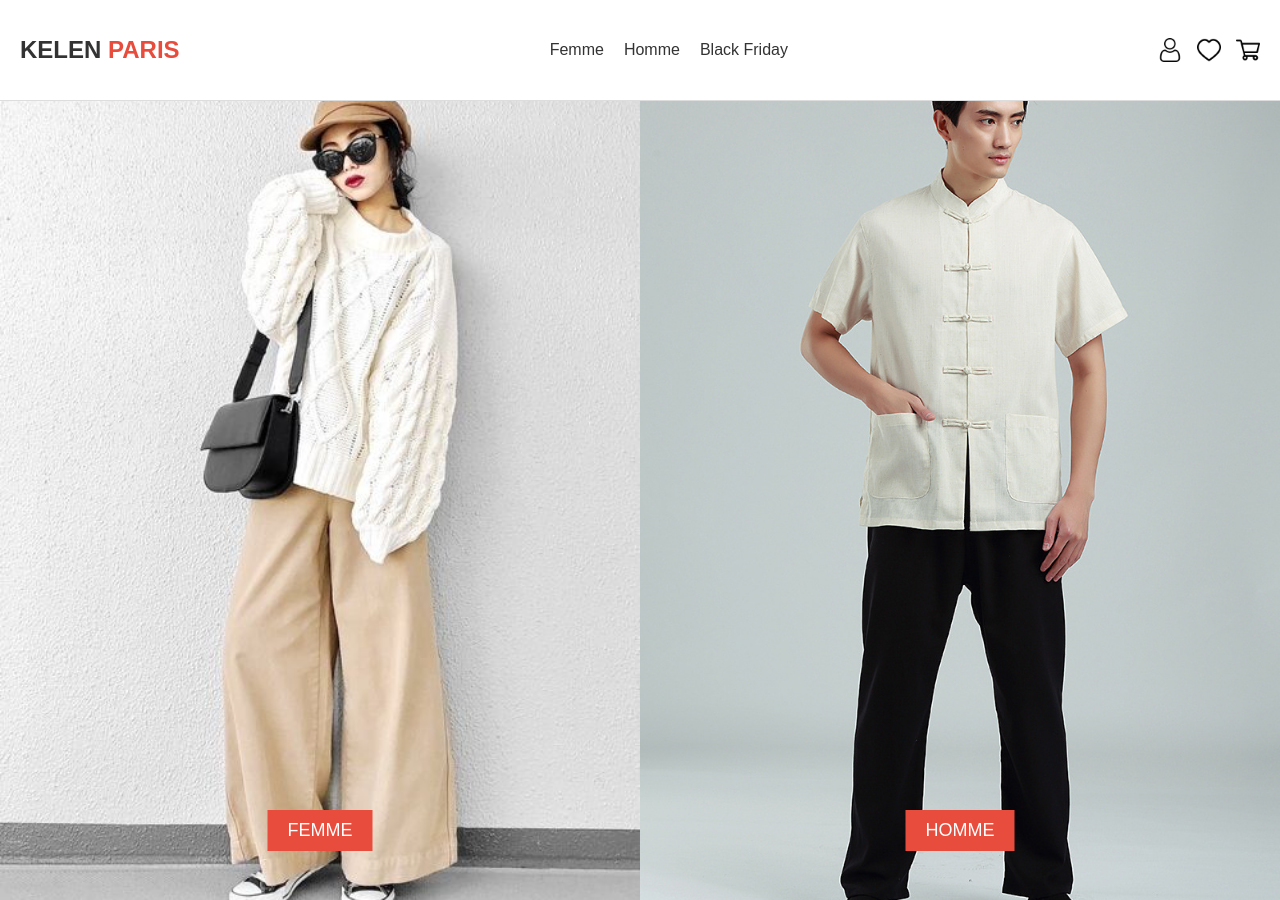
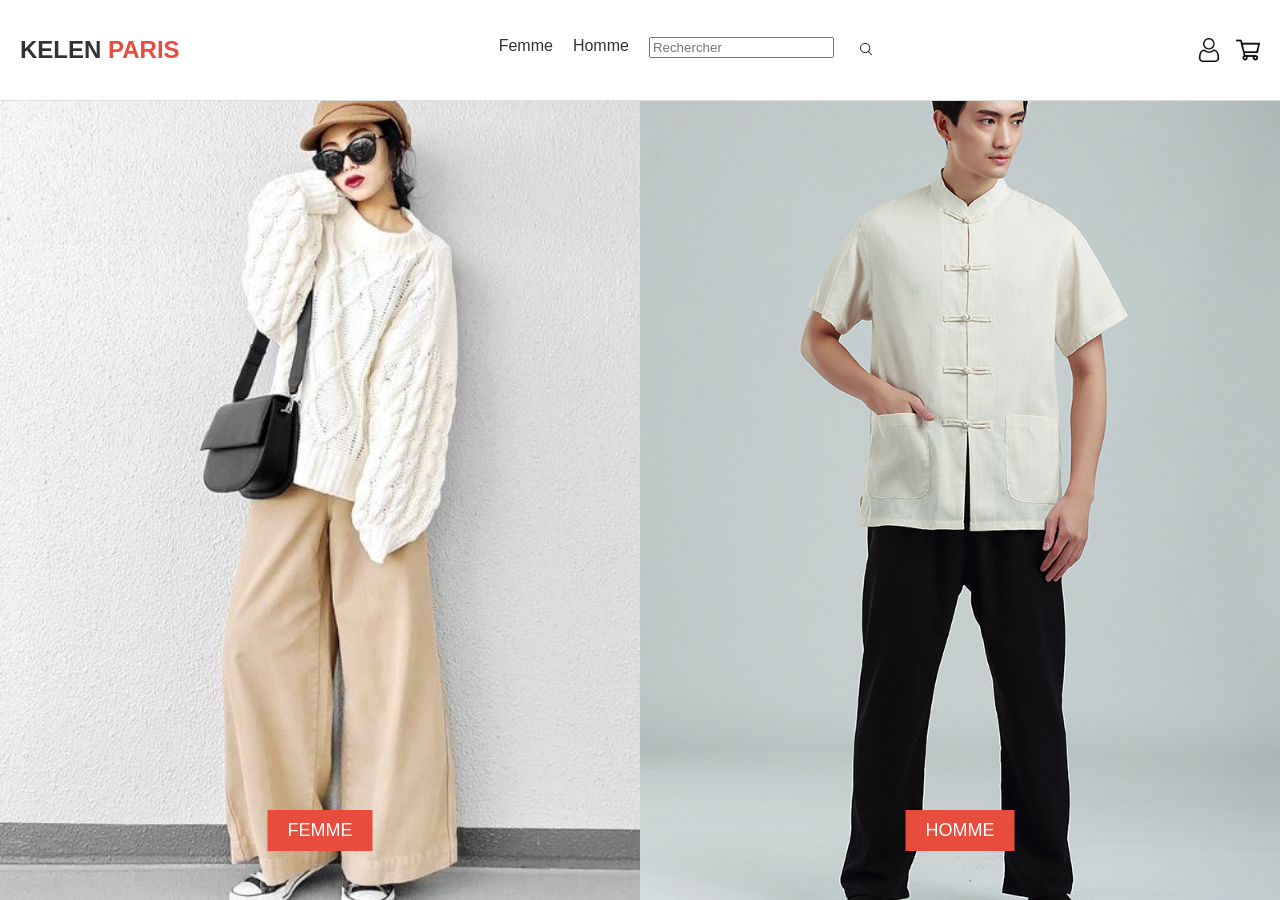
Before and after one commit to william7865/E_commerce, a PHP site: page / in a window 1280 px wide. Shown: the top 900 px of the page. Run offline with PHP 8.4, Linux system fonts and the light colour scheme; some libraries are stand-ins or nearby versions.

Commit message:
Barre de Recherche

```diff
--- a/public/css/header.css
+++ b/public/css/header.css
@@ -45,6 +45,23 @@ ul {
     transition: color 0.3s;
 }
 
+.navbar ul li button img {
+    width: 100%;
+    height: 100%;
+    object-fit: contain;
+    background: none;
+
+}
+.navbar ul li button {
+    display: inline-block;
+    width: 24px;
+    height: 24px;
+    background:none;
+    border: none;
+    cursor: pointer;
+}
+
+
 .navbar ul li a:hover {
     color: #E74C3C;
 }
@@ -69,6 +86,7 @@ ul {
 }
 
 
+
 .header-icons a:hover {
     transform: scale(1.2);
 }
--- a/src/views/partials/header.php
+++ b/src/views/partials/header.php
@@ -15,12 +15,12 @@
             <ul>
                 <li><a href="woman">Femme</a></li>
                 <li><a href="man">Homme</a></li>
-                <li><a href="#">Black Friday</a></li>
+                <li><input type="text" placeholder="Rechercher"></li>
+                <li><button><img src="../images/loupe.png"></button></li>
             </ul>
         </nav>
         <div class="header-icons">
             <a href="connexion"><img src="../images/user.png" alt="Profil"></a>
-            <a href="favorie"><img src="../images/favorie.png" alt="Favoris"></a>
             <a href="panier"><img src="../images/cart.png" alt="Panier"></a>
         </div>
 
```
Also changed, not shown: public/images/loupe.png (added).
